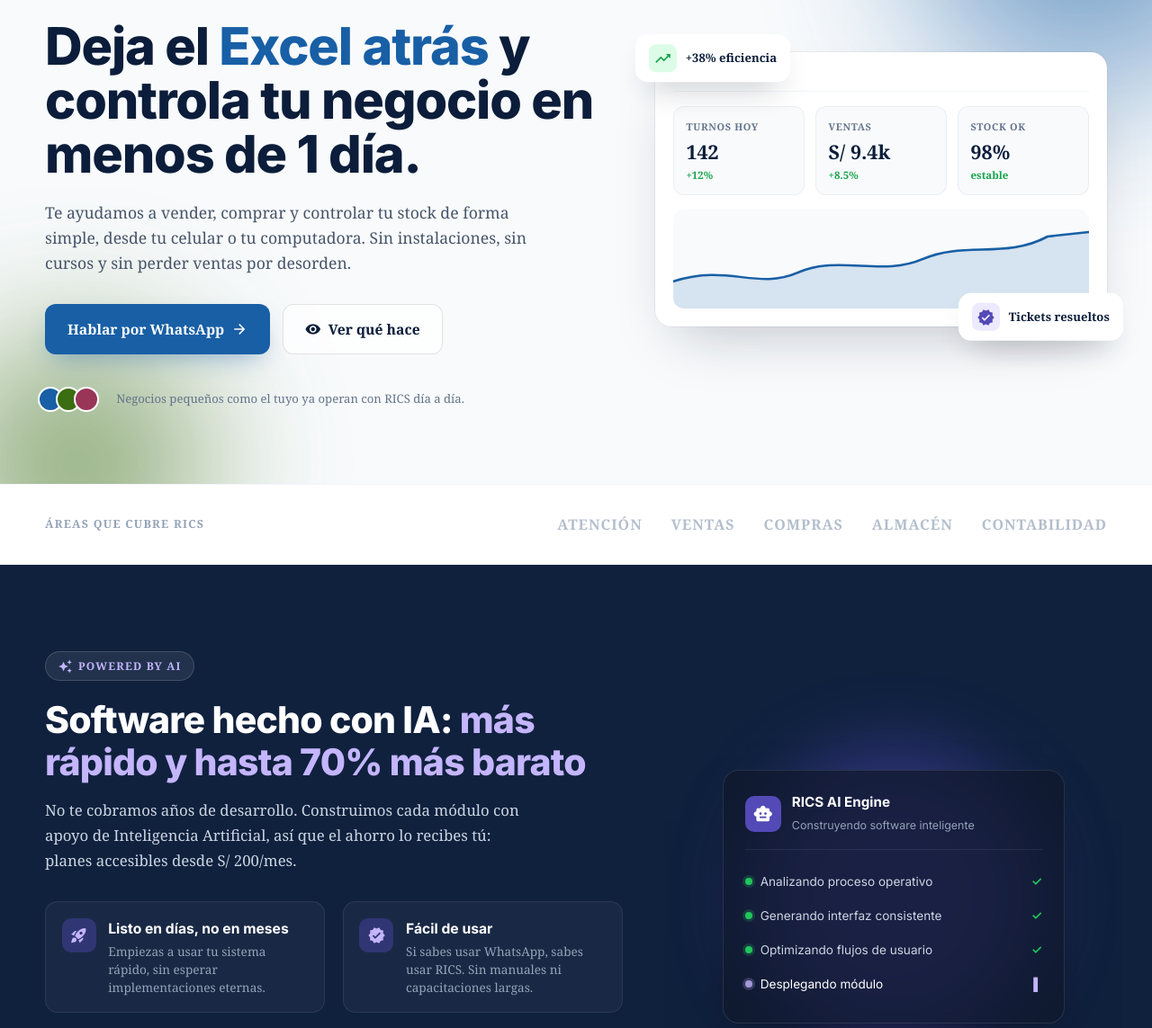
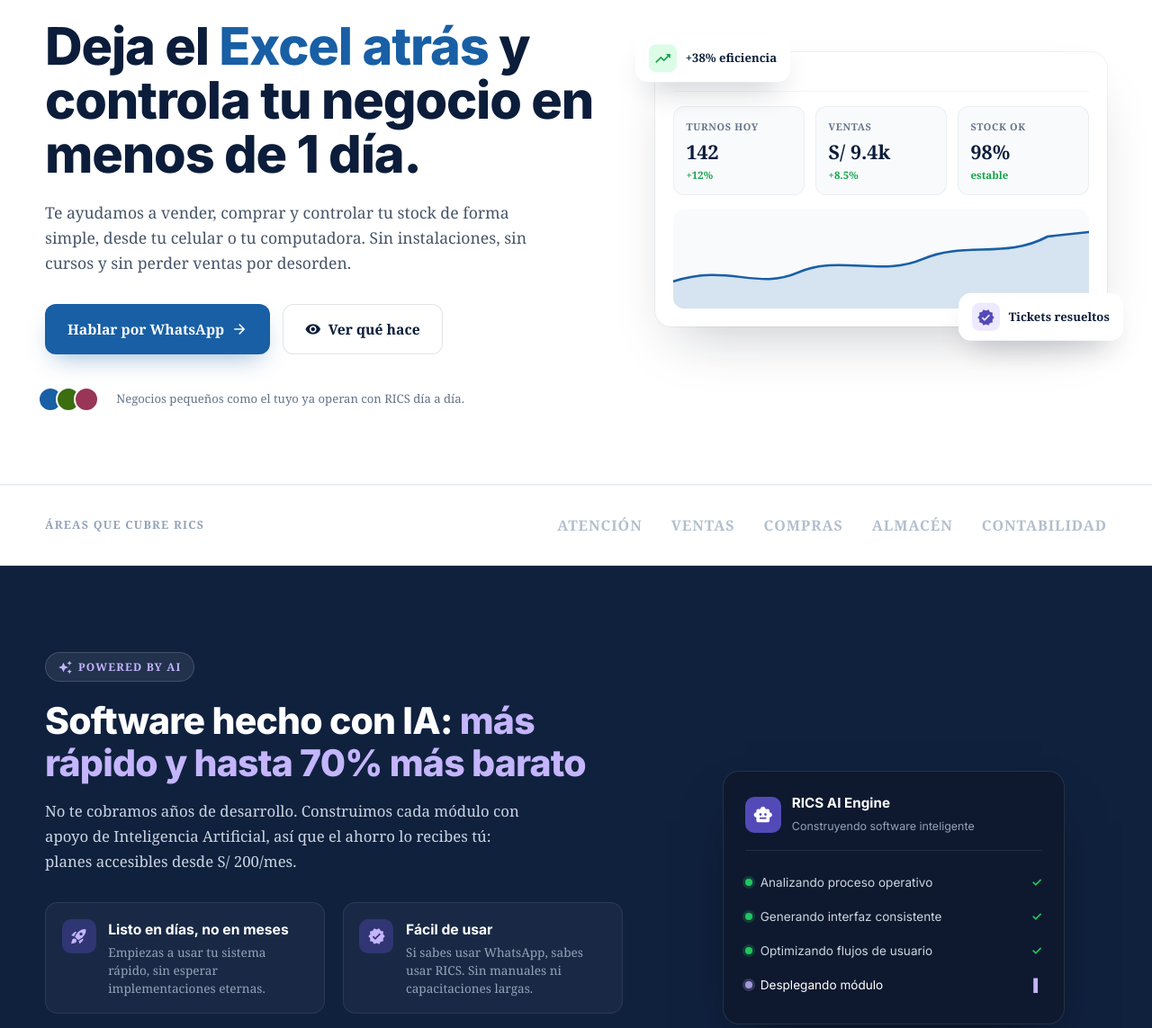
Before and after one commit to rogercruzsilva/WEB-RICS, a website built with Vite: page index.html in a window 1280 px wide. Shown: the part 133-1276 px from the top of the page at 90% size. Built offline with nearby package versions, Linux system fonts and the light colour scheme.

Commit message:
Eliminar blobs/orb difuminados del landing (hero, CTA, IA)

```diff
--- a/index.html
+++ b/index.html
@@ -140,7 +140,6 @@
           </div>
         </div>
         <div class="ai-visual">
-          <div class="ai-orb"></div>
           <div class="ai-card">
             <div class="ai-card-head">
               <span class="material-icons">smart_toy</span>
--- a/src/landing.css
+++ b/src/landing.css
@@ -88,42 +88,9 @@
 /* ---------------------- HERO ---------------------- */
 .landing-hero {
   position: relative;
-  overflow: hidden;
-  background: #f8fafc;
+  background: #ffffff;
   padding: 6rem 1.5rem 5rem;
-}
-
-.landing-hero::before,
-.landing-hero::after {
-  content: "";
-  position: absolute;
-  border-radius: 50%;
-  filter: blur(80px);
-  opacity: 0.55;
-  pointer-events: none;
-  animation: floatBlob 14s ease-in-out infinite;
-}
-
-.landing-hero::before {
-  width: 360px;
-  height: 360px;
-  background: #185FA5;
-  top: -120px;
-  right: -80px;
-}
-
-.landing-hero::after {
-  width: 280px;
-  height: 280px;
-  background: #3B6D11;
-  bottom: -120px;
-  left: -60px;
-  animation-delay: -7s;
-}
-
-@keyframes floatBlob {
-  0%, 100% { transform: translate(0, 0) scale(1); }
-  50% { transform: translate(30px, -20px) scale(1.08); }
+  border-bottom: 1px solid #e2e8f0;
 }
 
 .hero-inner {
@@ -688,17 +655,6 @@
   overflow: hidden;
 }
 
-.cta-banner::before {
-  content: "";
-  position: absolute;
-  top: -80px;
-  right: -80px;
-  width: 280px;
-  height: 280px;
-  background: rgba(255, 255, 255, 0.08);
-  border-radius: 50%;
-}
-
 .cta-banner h3 {
   font-family: "Inter", sans-serif;
   font-size: clamp(1.5rem, 2.3vw, 2rem);
@@ -871,22 +827,6 @@
   justify-content: center;
 }
 
-.ai-orb {
-  position: absolute;
-  width: 320px;
-  height: 320px;
-  border-radius: 50%;
-  background: #534AB7;
-  filter: blur(40px);
-  opacity: 0.45;
-  animation: pulseOrb 6s ease-in-out infinite;
-}
-
-@keyframes pulseOrb {
-  0%, 100% { transform: scale(1); opacity: 0.5; }
-  50% { transform: scale(1.1); opacity: 0.7; }
-}
-
 .ai-card {
   position: relative;
   background: rgba(15, 23, 42, 0.7);
```
